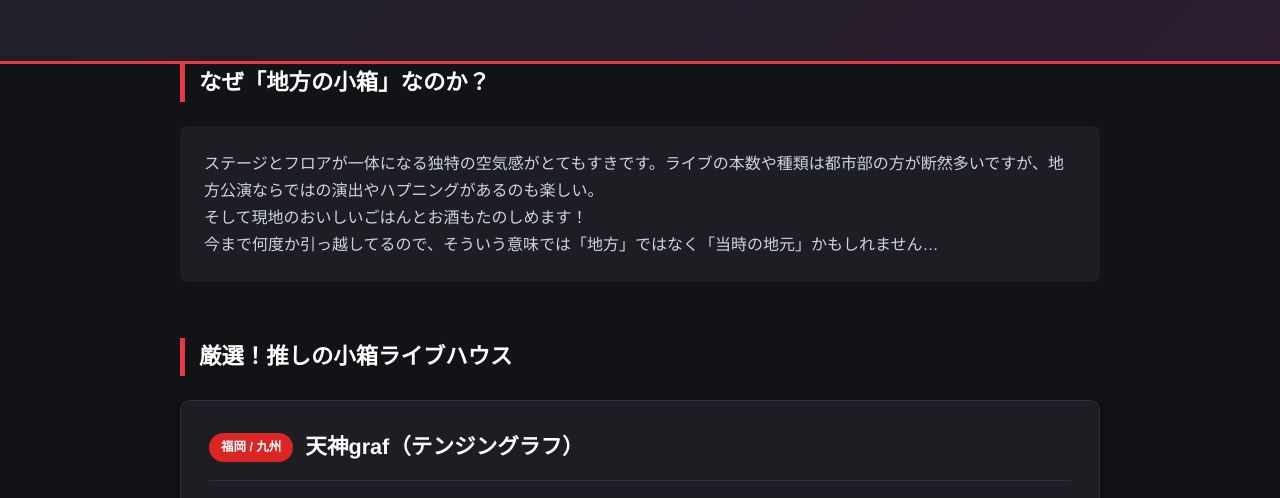
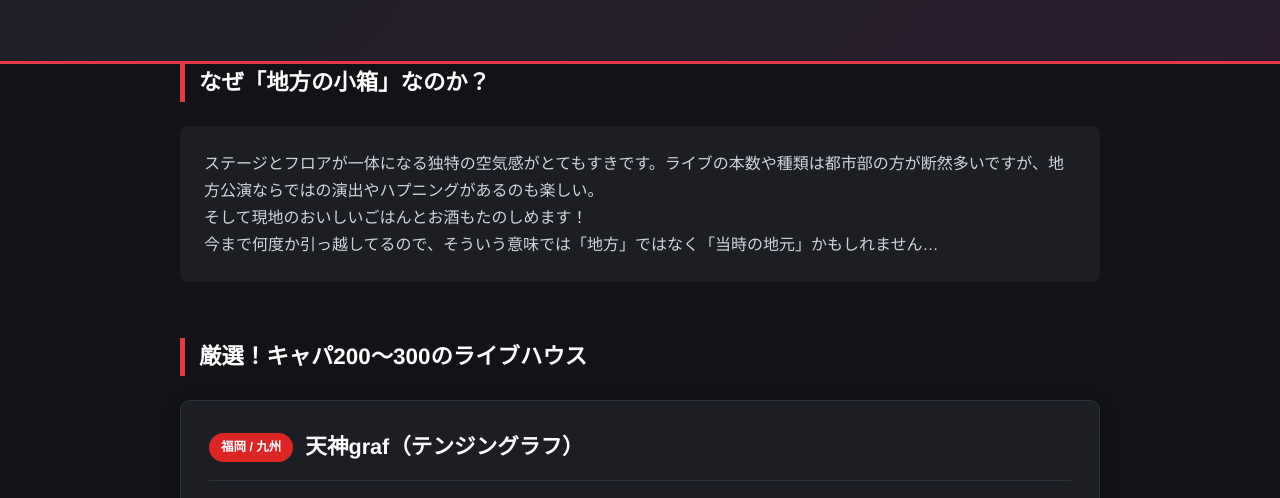
Before and after one commit to yka85y/lovely_localholl, a plain HTML site: page index.html in a window 1280 px wide. Shown: the part 238-736 px from the top of the page. Drawn offline with Linux system fonts and the light colour scheme.

Commit message:
Update index.html

```diff
--- a/index.html
+++ b/index.html
@@ -33,7 +33,7 @@
 
     <!-- ライブハウス一覧（南から北順） -->
     <section class="venues-section">
-      <h2 class="section-title">厳選！推しの小箱ライブハウス</h2>
+      <h2 class="section-title">厳選！キャパ200～300のライブハウス</h2>
 
       <!-- 1. 天神graf -->
       <article class="venue-card">
```
